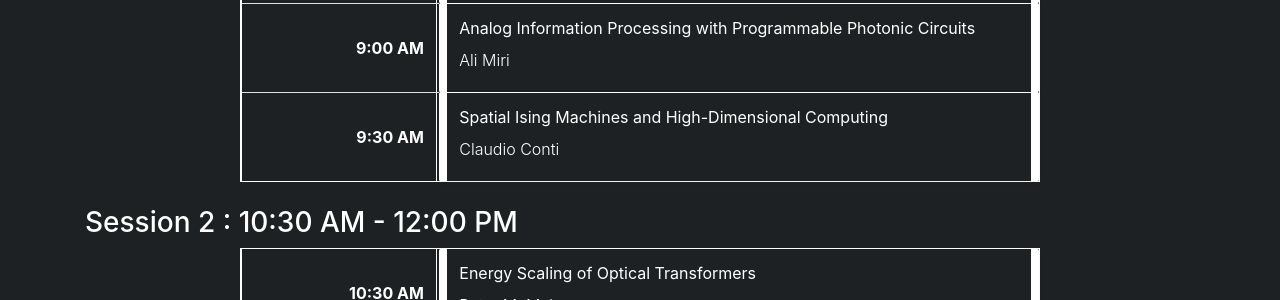
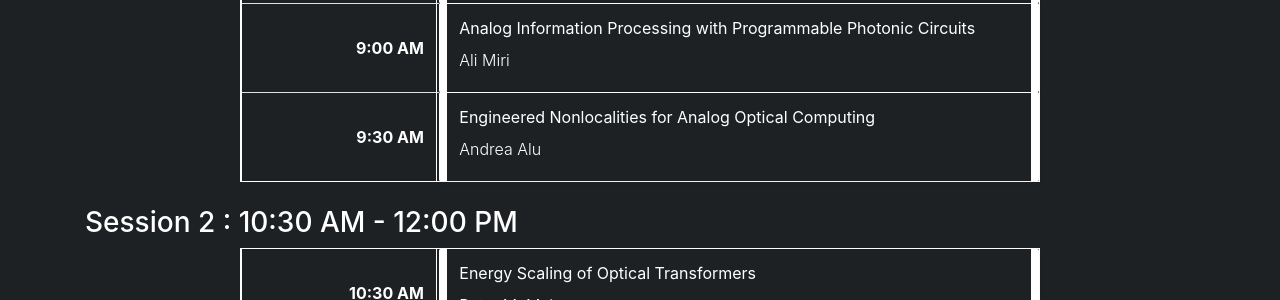
Before and after one commit to mirilabqc/mini-conference-site, a Jekyll site: the page built from agenda/index.md, in a window 1280 px wide. Shown: the part 551-851 px from the top of the page. Built offline with Jekyll 4.4.1, drawn with Linux system fonts in a browser that asks for light colours.

Commit message:
Swaps talks

```diff
--- a/_data/program.yml
+++ b/_data/program.yml
@@ -14,7 +14,7 @@ days:
         category: "Session 1 : 08:30 AM - 10:00 AM"
         time_start: '09:00'
         time_end: '09:30'
-      - name: "Spatial Ising Machines and High-Dimensional Computing"
+      - name: "Engineered Nonlocalities for Analog Optical Computing"
         category: "Session 1 : 08:30 AM - 10:00 AM"
         time_start: '09:30'
         time_end: '10:00'
@@ -73,7 +73,7 @@ days:
         time_start: '09:30'
         time_end: '10:00'
       # Session 2 : 10:30 AM - 12:00 PM
-      - name: "Engineered Nonlocalities for Analog Optical Computing"
+      - name: "Spatial Ising Machines and High-Dimensional Computing"
         category: "Session 2 : 10:30 AM - 12:00 PM"
         time_start: '10:30'
         time_end: '11:00'
```
